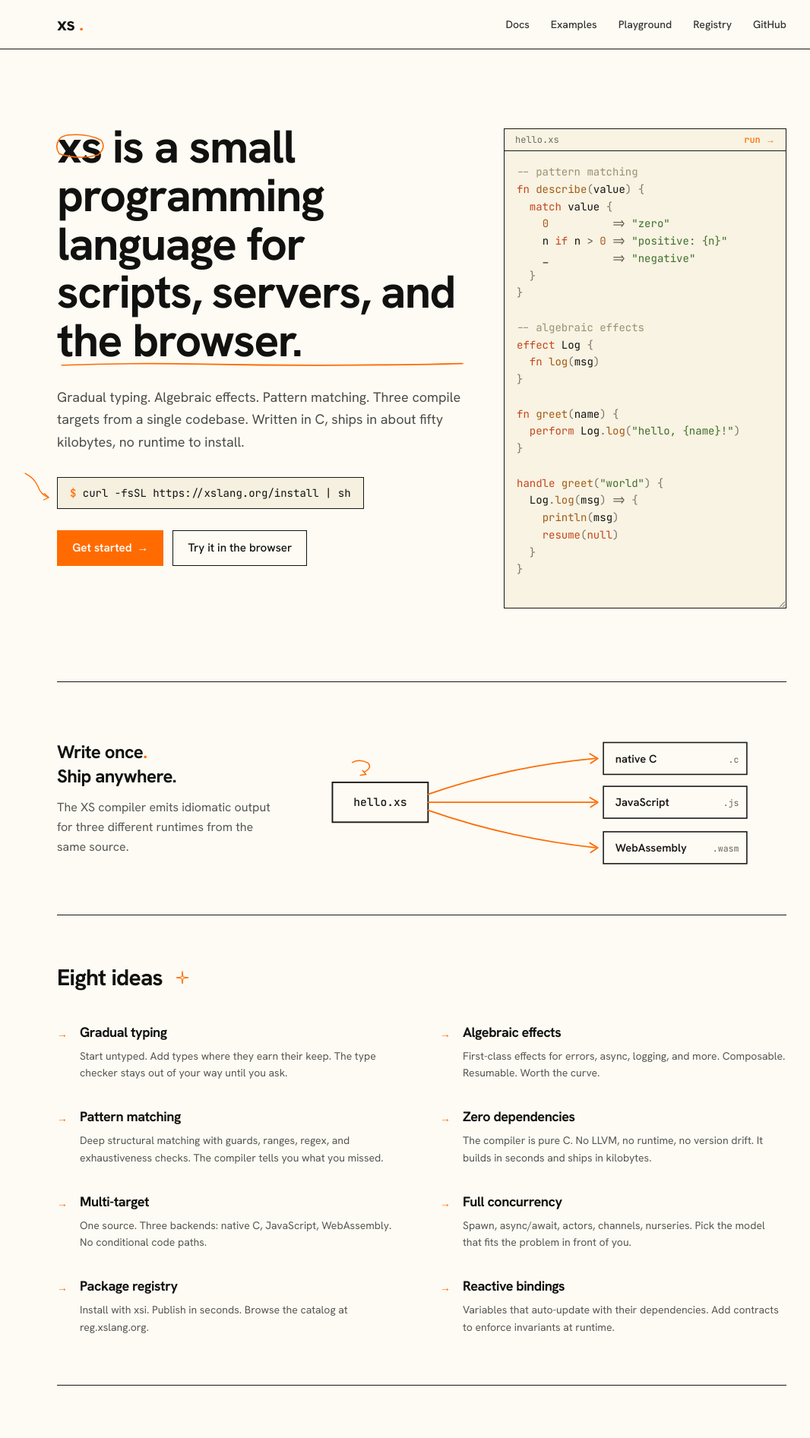
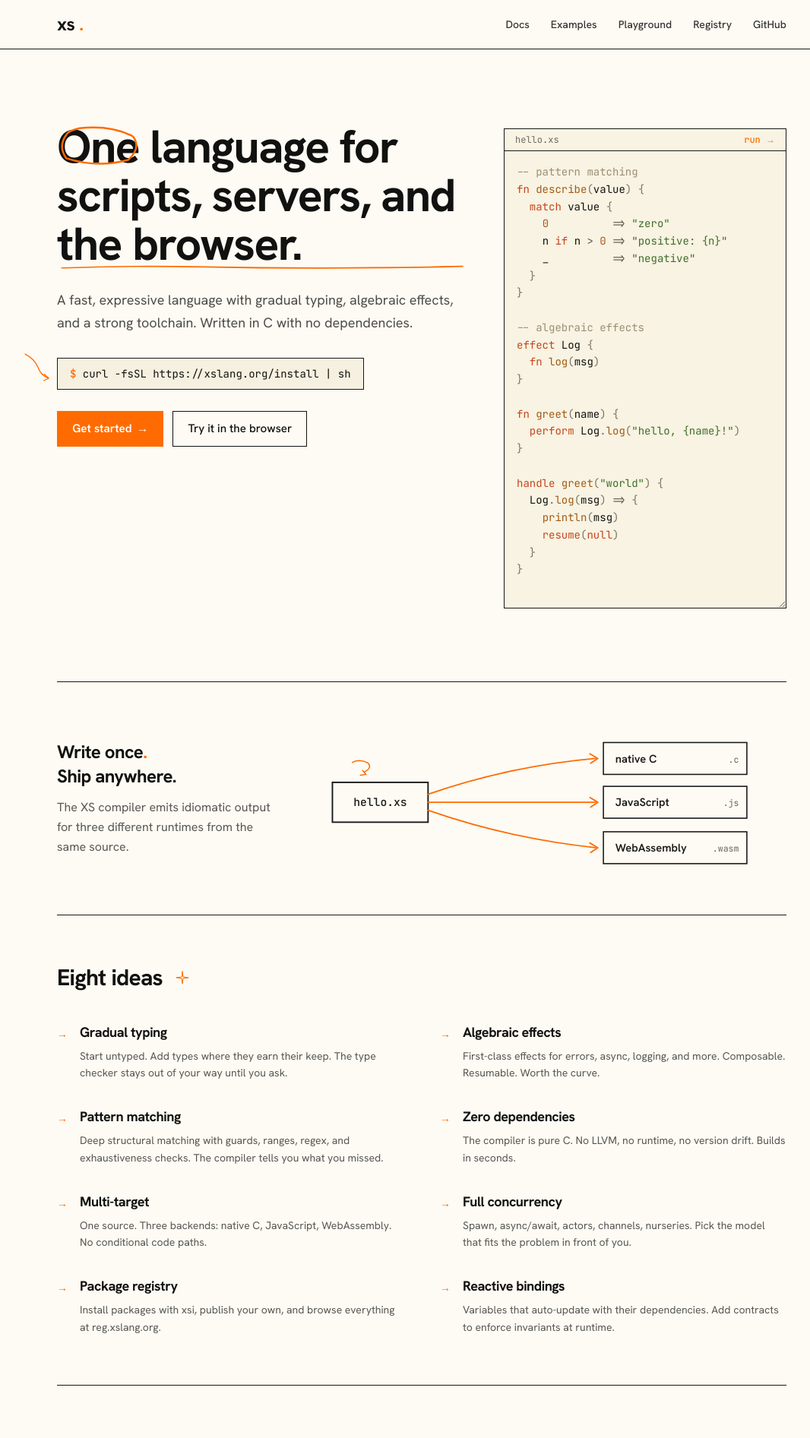
Before and after one commit to xs-lang0/xslang.org, a Next.js app: page / in a window 1280 px wide. Shown: the top 1893 px of the page at 76% size, without its empty margins (85-1151 px from the left). Built offline with nearby package versions, Linux system fonts and the light colour scheme.

Commit message:
fix bullshit claims in the homepage copy, drop em dashes

```diff
--- a/src/app/globals.css
+++ b/src/app/globals.css
@@ -63,7 +63,7 @@
 .scratch:hover::after { opacity: 1; transform: translateY(0); }
 .scratch[data-active="true"]::after { opacity: 1; transform: translateY(0); }
 
-/* solid orange button — no shadow, no stamp */
+/* solid orange button, no shadow, no stamp */
 .btn-solid {
   display: inline-flex;
   align-items: center;
--- a/src/app/layout.tsx
+++ b/src/app/layout.tsx
@@ -17,9 +17,9 @@ const jetbrains = JetBrains_Mono({
 });
 
 export const metadata: Metadata = {
-  title: "XS — A small programming language",
+  title: "XS - A programming language",
   description:
-    "A small, fast programming language with gradual typing, algebraic effects, and zero dependencies. Written in C.",
+    "A fast, expressive programming language with gradual typing, algebraic effects, and zero dependencies. Written in C.",
 };
 
 const navLinks = [
--- a/src/app/page.tsx
+++ b/src/app/page.tsx
@@ -37,10 +37,10 @@ const features = [
   ["Gradual typing", "Start untyped. Add types where they earn their keep. The type checker stays out of your way until you ask."],
   ["Algebraic effects", "First-class effects for errors, async, logging, and more. Composable. Resumable. Worth the curve."],
   ["Pattern matching", "Deep structural matching with guards, ranges, regex, and exhaustiveness checks. The compiler tells you what you missed."],
-  ["Zero dependencies", "The compiler is pure C. No LLVM, no runtime, no version drift. It builds in seconds and ships in kilobytes."],
+  ["Zero dependencies", "The compiler is pure C. No LLVM, no runtime, no version drift. Builds in seconds."],
   ["Multi-target", "One source. Three backends: native C, JavaScript, WebAssembly. No conditional code paths."],
   ["Full concurrency", "Spawn, async/await, actors, channels, nurseries. Pick the model that fits the problem in front of you."],
-  ["Package registry", "Install with xsi. Publish in seconds. Browse the catalog at reg.xslang.org."],
+  ["Package registry", "Install packages with xsi, publish your own, and browse everything at reg.xslang.org."],
   ["Reactive bindings", "Variables that auto-update with their dependencies. Add contracts to enforce invariants at runtime."],
 ];
 
@@ -64,10 +64,10 @@ export default function Home() {
           <div className="lg:col-span-7">
             <h1 className="text-[clamp(2.4rem,5.4vw,3.8rem)] font-bold tracking-tight leading-[1.05]">
               <span className="relative inline-block">
-                xs
+                One
                 <CircleMark className="absolute -inset-3 w-[calc(100%+1.5rem)] h-[calc(100%+1.5rem)] text-accent pointer-events-none" />
               </span>{" "}
-              is a small programming language for{" "}
+              language for{" "}
               <span className="relative inline-block">
                 scripts, servers, and the browser.
                 <UnderlineMark className="absolute -bottom-1 left-0 w-full h-2 text-accent" />
@@ -75,7 +75,7 @@ export default function Home() {
             </h1>
 
             <p className="mt-7 text-lg leading-relaxed text-ink/75 max-w-2xl">
-              Gradual typing. Algebraic effects. Pattern matching. Three compile targets from a single codebase. Written in C, ships in about fifty kilobytes, no runtime to install.
+              A fast, expressive language with gradual typing, algebraic effects, and a strong toolchain. Written in C with no dependencies.
             </p>
 
             {/* install line */}
@@ -226,7 +226,7 @@ println(c.get())`}
 
         <div className="mt-10 grid lg:grid-cols-2 gap-8">
           <div>
-            <div className="font-mono text-xs uppercase tracking-wider text-ink/55 mb-2">a — toolchain</div>
+            <div className="font-mono text-xs uppercase tracking-wider text-ink/55 mb-2">a / toolchain</div>
             <CodeBlock
               code={`# linux / macos
 curl -fsSL https://xslang.org/install | sh
@@ -240,7 +240,7 @@ cd xs && make && make install`}
             />
           </div>
           <div>
-            <div className="font-mono text-xs uppercase tracking-wider text-ink/55 mb-2">b — packages</div>
+            <div className="font-mono text-xs uppercase tracking-wider text-ink/55 mb-2">b / packages</div>
             <CodeBlock
               code={`# install a package
 xsi get json-utils
@@ -267,10 +267,10 @@ xsi search http`}
               <br />
               Apache-2.0.
               <br />
-              <span className="text-accent">Built in the open.</span>
+              <span className="text-accent">Actively developed.</span>
             </h2>
             <p className="mt-5 text-ink/70 max-w-xl">
-              XS is small but it isn&apos;t a toy. The compiler runs in production. Pull requests welcome.
+              XS is open source and built in the open.
             </p>
             <div className="flex flex-wrap gap-3 mt-7">
               <Link href="/docs" className="btn-solid">
```
